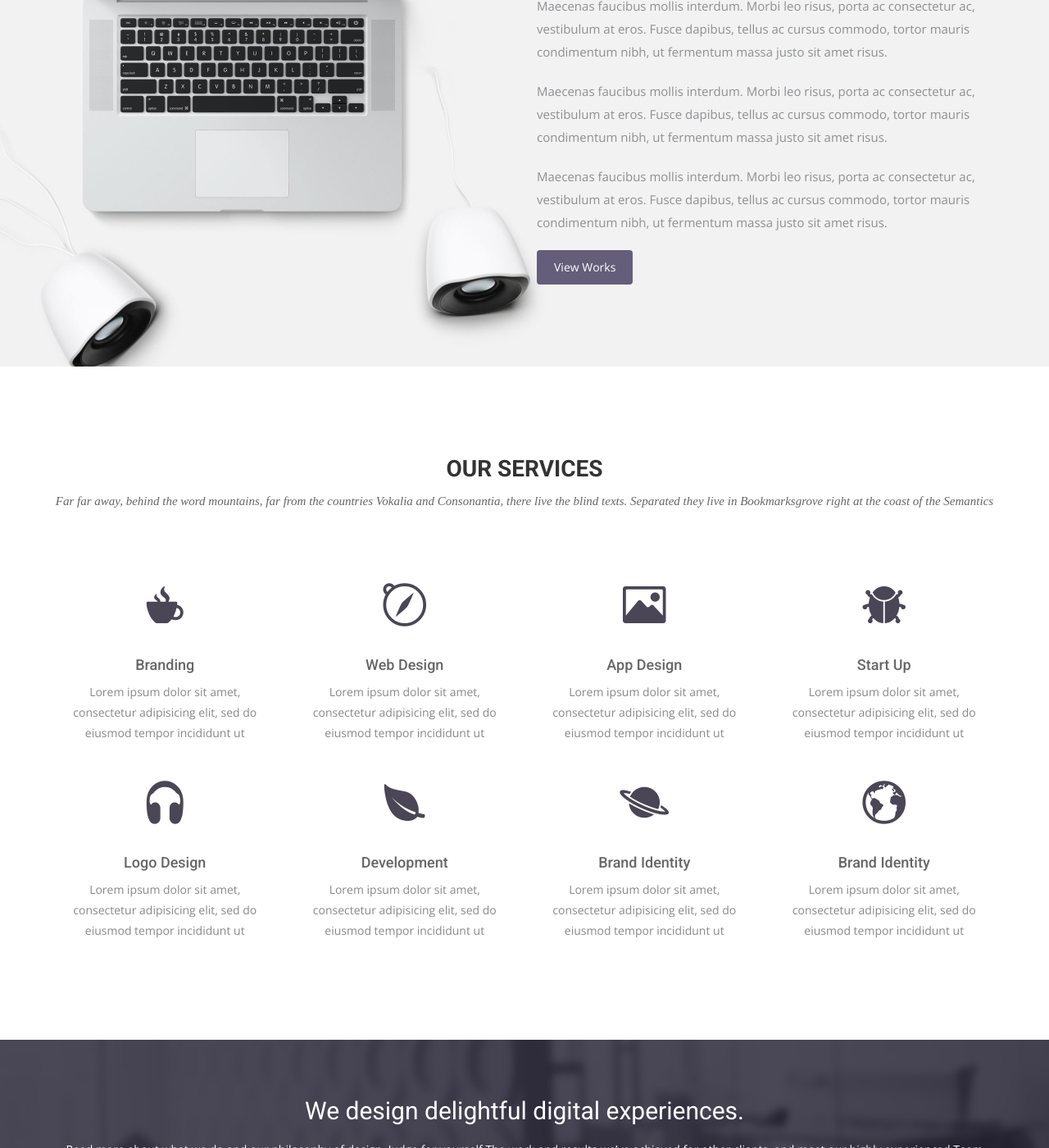
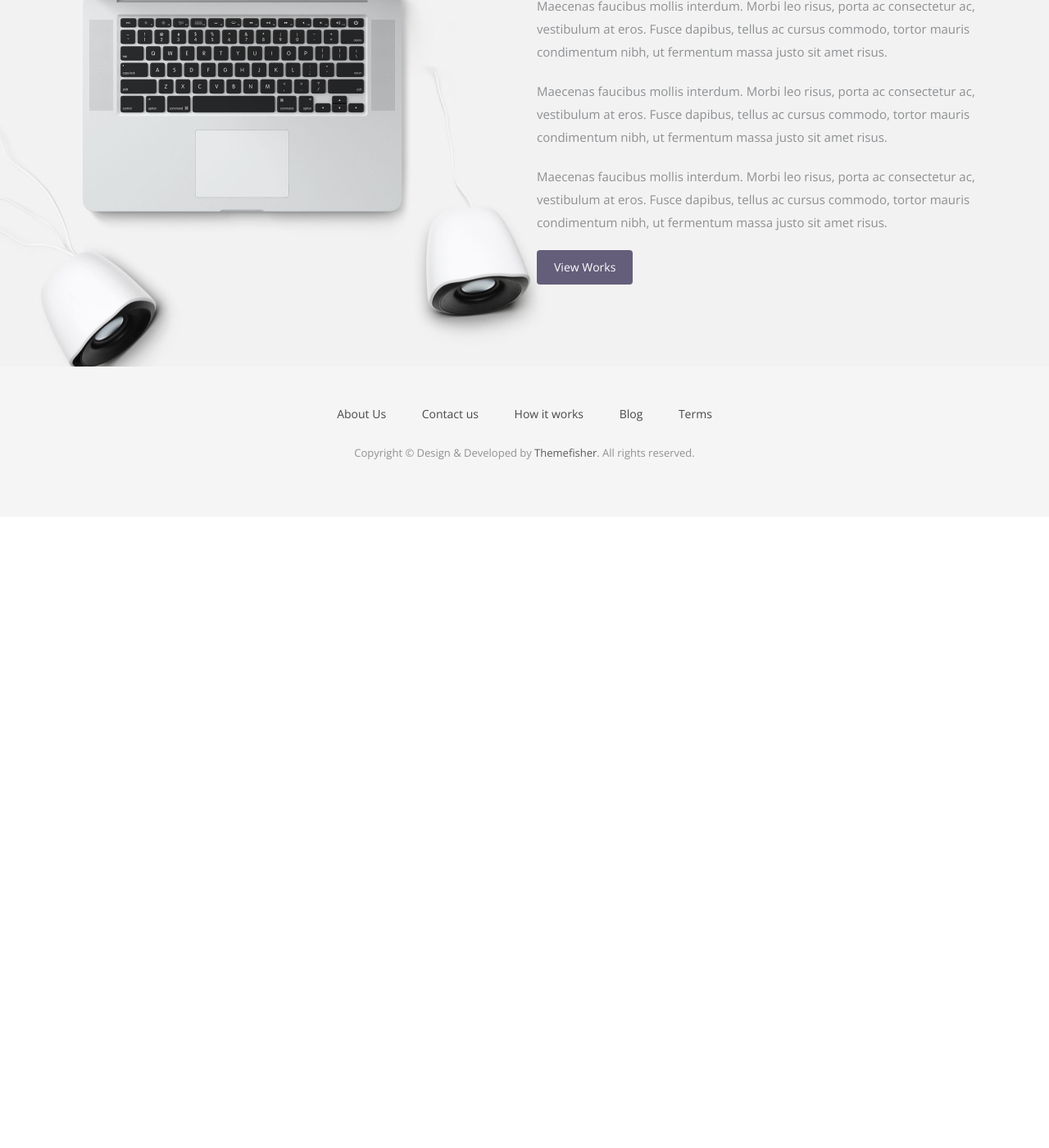
Before and after one commit to midjoule/lifeschool, a Jekyll site: the page built from index.html, in a window 1280 px wide and 1400 px high, scrolled down 1624 px. Shown: the whole window at 82% size. Built offline with Jekyll 4.4.1, drawn with Linux system fonts in a browser that asks for light colours; nearby versions of some CDN libraries; some web fonts are replaced; after the commit the page ends 2254 px from its top, so only the background shows below that; some of the changed text lies outside the part shown.

Commit message:
Update index.html

```diff
--- a/index.html
+++ b/index.html
@@ -54,7 +54,7 @@ permalink: /
 </div>
 </section>
 
-<!-- Service Start -->
+<!-- Service Start>
 <section id="service">
   <div class="container">
     <div class="row">
@@ -122,9 +122,9 @@ permalink: /
       </div>
     </div>
   </div>
-</section>
+</section-->
 <!-- Call to action Start -->
-<section id="call-to-action">
+<!--section id="call-to-action">
   <div class="container">
     <div class="row">
       <div class="col-md-12">
@@ -136,9 +136,11 @@ permalink: /
       </div>
     </div>
   </div>
-</section>
+</section-->
+
+
 <!-- Content Start -->
-<section id="testimonial">
+<!--section id="testimonial">
   <div class="container">
     <div class="row">
       <div class="section-title text-center">
@@ -184,4 +186,4 @@ permalink: /
       </div>
     </div>
   </div>
-</section>
+</section-->
```
